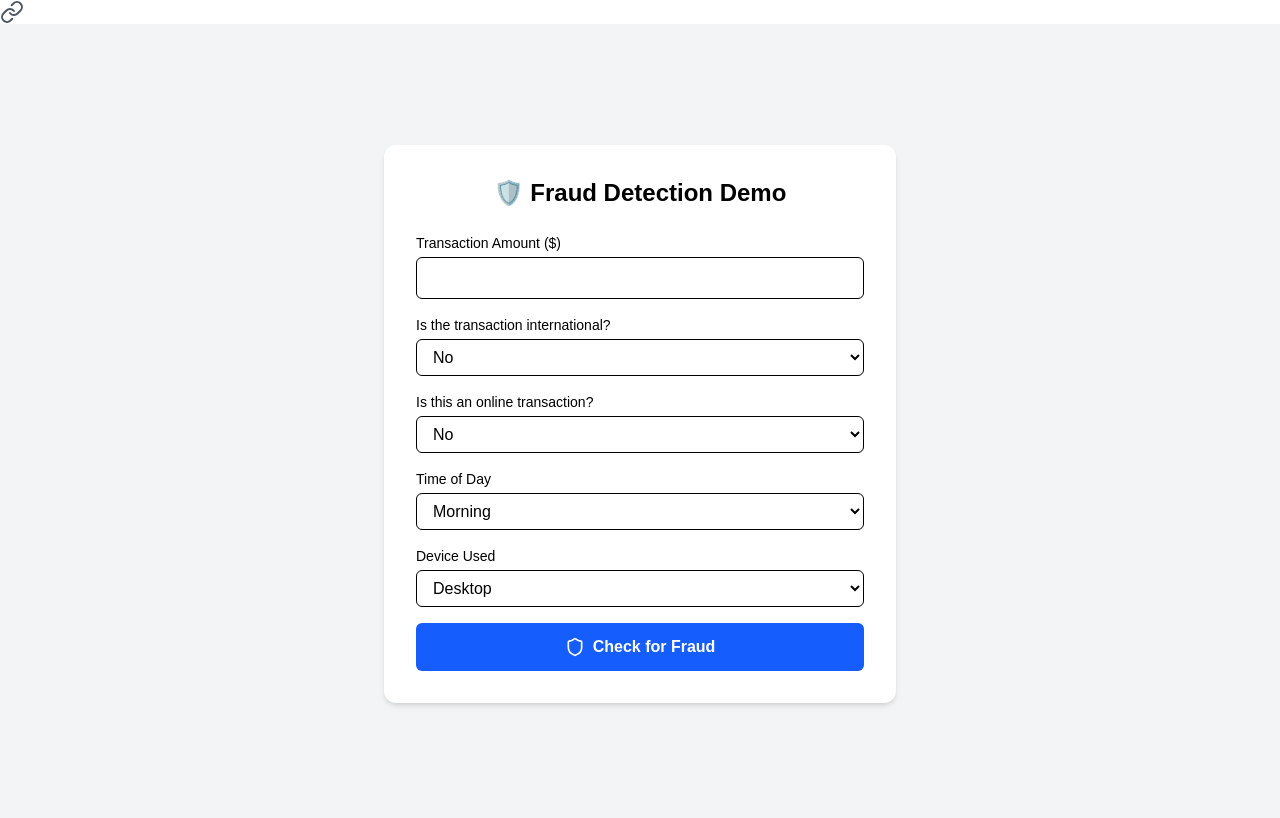
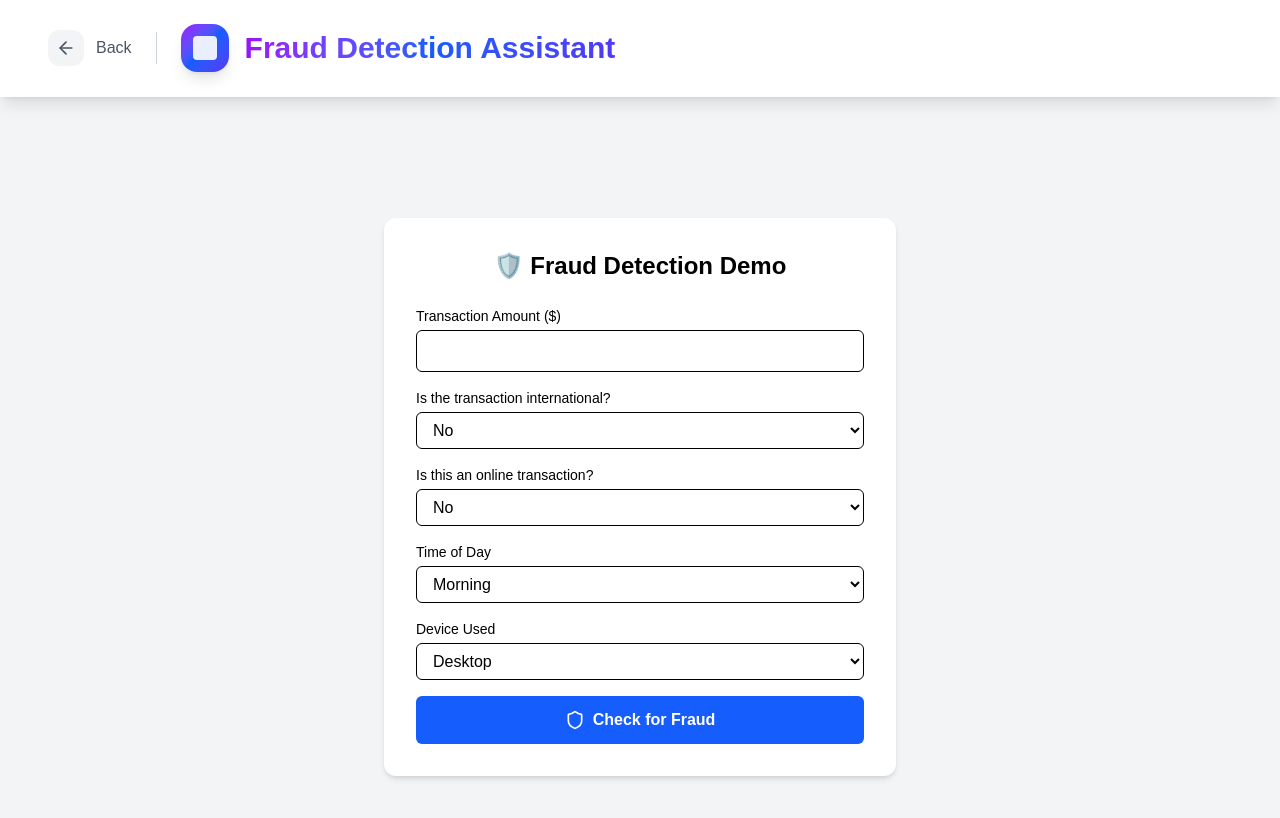
Before and after one commit to goodness065/t2g, a Next.js app: page /fraud in a window 1280 px wide. Shown: the top 818 px of the page. Built offline with nearby package versions, Linux system fonts and the light colour scheme.

Commit message:
feat: enhance UI components and improve layout for fraud detection form

```diff
--- a/src/app/fraud/page.tsx
+++ b/src/app/fraud/page.tsx
@@ -1,7 +1,18 @@
 "use client";
 
 import { useState, ChangeEvent, FormEvent } from "react";
-import { Loader2, Shield, AlertTriangle, CheckCircle, Link, ArrowLeft } from "lucide-react";
+import {
+  Loader2,
+  Shield,
+  AlertTriangle,
+  CheckCircle,
+  Link as LucideLink,
+  ArrowLeft,
+  Brain,
+  FileText,
+  Zap,
+} from "lucide-react";
+import Link from "next/link";
 
 interface FormData {
   amount: string;
@@ -38,7 +49,9 @@ export default function FraudDetectionForm() {
   const [result, setResult] = useState<Prediction | null>(null);
   const [loading, setLoading] = useState(false);
 
-  const handleChange = (e: ChangeEvent<HTMLInputElement | HTMLSelectElement>) => {
+  const handleChange = (
+    e: ChangeEvent<HTMLInputElement | HTMLSelectElement>
+  ) => {
     setFormData({ ...formData, [e.target.name]: e.target.value });
   };
 
@@ -60,7 +73,13 @@ export default function FraudDetectionForm() {
     setLoading(false);
   };
 
-  const mapToPCA = ({ amount, international, online, timeofday, device }: {
+  const mapToPCA = ({
+    amount,
+    international,
+    online,
+    timeofday,
+    device,
+  }: {
     amount: number;
     international: number;
     online: number;
@@ -69,7 +88,8 @@ export default function FraudDetectionForm() {
   }): number[] => {
     // Determine fraud risk based on form inputs
     const isHighRisk = international === 1 && timeofday === 2 && device === 0; // International + Night + Desktop
-    const isMediumRisk = international === 1 || timeofday === 2 || (online === 1 && amount > 500);
+    const isMediumRisk =
+      international === 1 || timeofday === 2 || (online === 1 && amount > 500);
 
     let base: number[] = [];
 
@@ -174,14 +194,17 @@ export default function FraudDetectionForm() {
     return base;
   };
 
-  const callVertexAIPredict = async (pcaVector: number[], formData: ProcessedFormData): Promise<Prediction> => {
+  const callVertexAIPredict = async (
+    pcaVector: number[],
+    formData: ProcessedFormData
+  ): Promise<Prediction> => {
     try {
       const res = await fetch("/api/fraud-detection", {
         method: "POST",
         headers: { "Content-Type": "application/json" },
         body: JSON.stringify({
           instances: [pcaVector],
-          formData: formData
+          formData: formData,
         }),
       });
       const data = await res.json();
@@ -196,7 +219,7 @@ export default function FraudDetectionForm() {
         label,
         confidence,
         scores,
-        classes
+        classes,
       };
     } catch (error) {
       console.error(error);
@@ -230,22 +253,62 @@ export default function FraudDetectionForm() {
 
   return (
     <div>
-      <Link href="/" className="group flex items-center space-x-3 text-gray-600 hover:text-blue-600 transition-colors">
+      <header className="relative bg-white/70 backdrop-blur-xl shadow-lg border-b border-white/30">
+        <div className="max-w-[1350px] mx-auto px-4 sm:px-6 lg:px-8">
+          <div className="w-full bg-white">
+            <div className="flex justify-between items-center py-6 px-4">
+              <div className="flex items-center space-x-6">
+                <Link
+                  href="/"
+                  className="group flex items-center space-x-3 text-gray-600 hover:text-purple-600 transition-colors"
+                >
                   <div className="p-2 bg-gray-100 group-hover:bg-blue-100 rounded-xl transition-colors">
                     <ArrowLeft className="h-5 w-5" />
                   </div>
                   <span className="font-medium">Back</span>
                 </Link>
 
+                {/* Divider */}
+                <div className="h-8 w-px bg-gray-300"></div>
+
+                {/* Title section */}
+                <div className="flex items-center space-x-4">
+                  <div className="relative p-3 bg-gradient-to-br from-purple-600 via-blue-600 to-indigo-600 rounded-2xl shadow-lg">
+                    <div className="absolute inset-0 bg-gradient-to-br from-purple-600 via-blue-600 to-indigo-600 rounded-2xl blur opacity-50 -z-10"></div>
+                    {/* Added an icon to the gradient box */}
+                    <div className="w-6 h-6 bg-white rounded opacity-90"></div>
+                  </div>
+                  <div>
+                    <h1 className="text-3xl font-extrabold bg-gradient-to-r from-purple-600 via-blue-600 to-indigo-600 bg-clip-text text-transparent">
+                      Fraud Detection Assistant
+                    </h1>
+                  </div>
+                </div>
+              </div>
+            </div>
+          </div>
+        </div>
+      </header>
+      {/* <Link
+        href="/"
+        className="group flex items-center space-x-3 text-gray-600 hover:text-blue-600 transition-colors"
+      >
+        <div className="p-2 bg-gray-100 group-hover:bg-blue-100 rounded-xl transition-colors">
+          <ArrowLeft className="h-5 w-5" />
+        </div>
+        <span className="font-medium">Back</span>
+      </Link> */}
 
       <div className="min-h-screen bg-gray-100 flex items-center justify-center p-6">
-
-
         <div className="bg-white p-8 rounded-xl shadow-md w-full max-w-lg">
-        <h1 className="text-2xl font-bold mb-6 text-center">🛡️ Fraud Detection Demo</h1>
+          <h1 className="text-2xl font-bold mb-6 text-center">
+            🛡️ Fraud Detection Demo
+          </h1>
           <form onSubmit={handleSubmit} className="space-y-4">
             <div>
-            <label className="block text-sm font-medium">Transaction Amount ($)</label>
+              <label className="block text-sm font-medium">
+                Transaction Amount ($)
+              </label>
               <input
                 type="number"
                 name="amount"
@@ -256,7 +319,9 @@ export default function FraudDetectionForm() {
               />
             </div>
             <div>
-            <label className="block text-sm font-medium">Is the transaction international?</label>
+              <label className="block text-sm font-medium">
+                Is the transaction international?
+              </label>
               <select
                 name="international"
                 value={formData.international}
@@ -268,7 +333,9 @@ export default function FraudDetectionForm() {
               </select>
             </div>
             <div>
-            <label className="block text-sm font-medium">Is this an online transaction?</label>
+              <label className="block text-sm font-medium">
+                Is this an online transaction?
+              </label>
               <select
                 name="online"
                 value={formData.online}
@@ -333,50 +400,73 @@ export default function FraudDetectionForm() {
             <div className="mt-8 text-center">
               <div className="bg-blue-50 rounded-2xl p-8 border border-blue-200">
                 <Loader2 className="h-12 w-12 text-blue-500 animate-spin mx-auto mb-4" />
-              <h3 className="text-lg font-semibold text-blue-800 mb-2">Analyzing Transaction</h3>
-              <p className="text-blue-600 text-sm">Processing your transaction data with AI...</p>
+                <h3 className="text-lg font-semibold text-blue-800 mb-2">
+                  Analyzing Transaction
+                </h3>
+                <p className="text-blue-600 text-sm">
+                  Processing your transaction data with AI...
+                </p>
               </div>
             </div>
           ) : result ? (
             <div className="mt-8">
-            <div className={`rounded-2xl p-6 border-2 ${
+              <div
+                className={`rounded-2xl p-6 border-2 ${
                   result.label === "FRAUD"
                     ? "bg-red-50 border-red-200"
                     : "bg-green-50 border-green-200"
-            }`}>
+                }`}
+              >
                 <div className="flex items-center justify-center space-x-3 mb-4">
                   {result.label === "FRAUD" ? (
                     <AlertTriangle className="h-8 w-8 text-red-600" />
                   ) : (
                     <CheckCircle className="h-8 w-8 text-green-600" />
                   )}
-                <h2 className={`text-2xl font-bold ${
-                  result.label === "FRAUD" ? "text-red-800" : "text-green-800"
-                }`}>
+                  <h2
+                    className={`text-2xl font-bold ${
+                      result.label === "FRAUD"
+                        ? "text-red-800"
+                        : "text-green-800"
+                    }`}
+                  >
                     {result.label}
                   </h2>
                 </div>
 
                 <div className="text-center mb-4">
                   <p className="text-gray-600 text-sm mb-2">Confidence Level</p>
-                <p className={`text-3xl font-bold ${getConfidenceColor(result.confidence, result.label)}`}>
+                  <p
+                    className={`text-3xl font-bold ${getConfidenceColor(
+                      result.confidence,
+                      result.label
+                    )}`}
+                  >
                     {result.confidence.toFixed(1)}%
                   </p>
                 </div>
 
                 <div className="w-full bg-gray-200 rounded-full h-3 mb-4">
                   <div
-                  className={`h-3 rounded-full transition-all duration-500 ${getBarColor(result.confidence, result.label)}`}
+                    className={`h-3 rounded-full transition-all duration-500 ${getBarColor(
+                      result.confidence,
+                      result.label
+                    )}`}
                     style={{ width: `${result.confidence}%` }}
                   ></div>
                 </div>
 
                 {result.scores && result.classes && (
                   <div className="bg-white/50 rounded-xl p-4">
-                  <p className="font-semibold text-gray-800 mb-3 text-center">Model Predictions</p>
+                    <p className="font-semibold text-gray-800 mb-3 text-center">
+                      Model Predictions
+                    </p>
                     <div className="grid grid-cols-2 gap-2 text-sm">
                       {result.classes.map((cls, i) => (
-                      <div key={cls} className="flex justify-between items-center p-2 bg-white/70 rounded-lg">
+                        <div
+                          key={cls}
+                          className="flex justify-between items-center p-2 bg-white/70 rounded-lg"
+                        >
                           <span className="text-gray-700 font-medium">
                             {cls === "1" ? "Fraud" : "Legitimate"}
                           </span>
```
Lines whose indentation alone changed are shown as unchanged.
